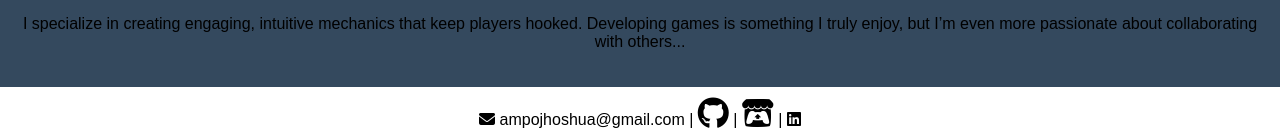
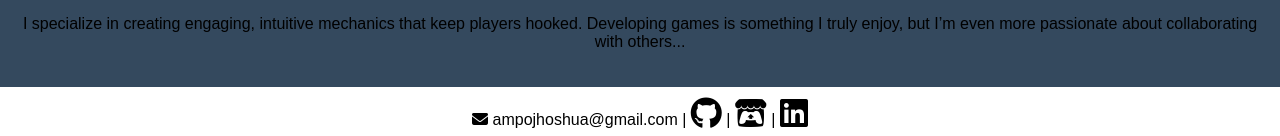
Before and after one commit to Waffle-Fish/Waffle-Fish.github.io, a Jekyll site: the page built from README.md, in a window 1280 px wide. Shown: the part 1932-2068 px from the top of the page. Built offline with Jekyll 4.4.1, drawn with Linux system fonts in a browser that asks for light colours; nearby versions of some CDN libraries; our own code applies the rules of GitHub Pages for plain Markdown files.

Commit message:
update footer

```diff
--- a/_layouts/default.html
+++ b/_layouts/default.html
@@ -74,7 +74,7 @@
     </section>
 
     <footer class="footer">
-        <i class="fa-solid fa-envelope"></i><span> ampojhoshua@gmail.com</span> | <i class="fa-brands fa-github fa-2x"></i> | <i class="fa-brands fa-itch-io fa-2x" href="https://wafflefish.itch.io/"></i> | <i class="fa-brands fa-linkedin"></i>
+        <i class="fa-solid fa-envelope"></i><span> ampojhoshua@gmail.com</span> | <i class="fa-brands fa-github fa-2x"></i> | <i class="fa-brands fa-itch-io fa-2x" href="https://wafflefish.itch.io/"></i> | <i class="fa-brands fa-linkedin fa-2x"></i>
     </footer>
 
 </body>
```
